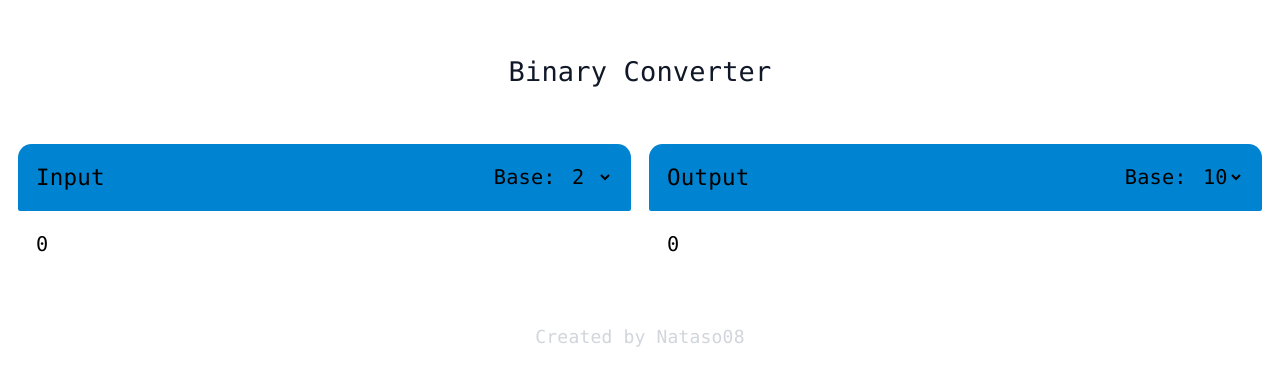
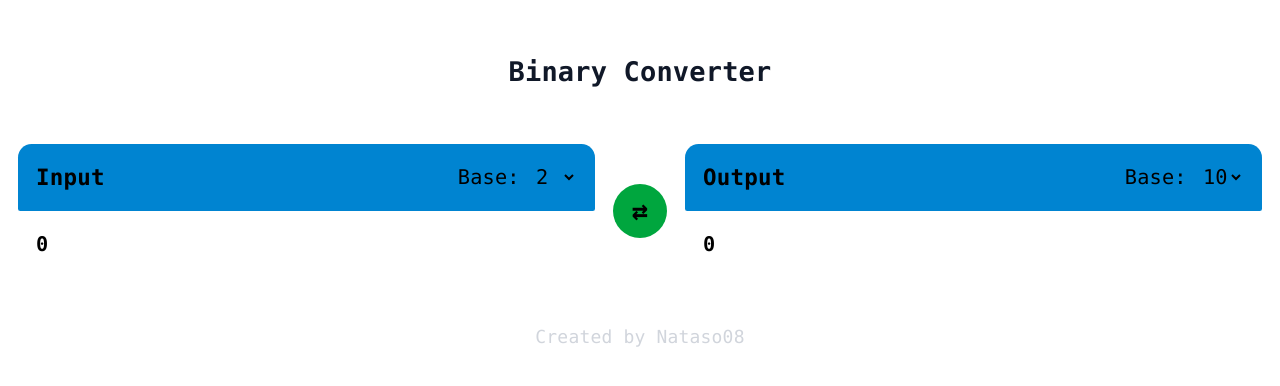
Before and after one commit to Nataso08/BinaryConverter, a React (Vite) app: page / in a window 1280 px wide. Shown: the top 386 px of the page. Built offline with nearby package versions, Linux system fonts and the light colour scheme.

Commit message:
Base swap button

```diff
--- a/src/App.tsx
+++ b/src/App.tsx
@@ -8,19 +8,40 @@ function App() {
   const [startB, setStartB] = useState(2);
   const [finalB, setFinalB] = useState(10);
 
+  function swapBase() {
+    let temp: number = startB;
+    setStartB(finalB);
+    setFinalB(temp);
+  }
+
   return (
     <>
       <div className='font-mono'>
         <div className=''>
-          <h1 className='text-center text-2xl bg-white text-gray-900 p-4 m-8 rounded-xl'>
+          <h1 className='text-center text-2xl bg-white text-gray-900 p-4 m-8 rounded-xl'><b>
             Binary Converter
-          </h1>
+          </b></h1>
         </div>
 
-        <div className="flex flex-row flex-wrap gap-4 m-4">
+        <div className="text-black flex flex-row flex-wrap gap-4 m-4">
           <div className="w-40 flex-1">
             <Card title="Input" value={startN} onValueChange={setStartN} base={startB} onBaseChange={setStartB}></ Card>
           </div>
+
+          <button onClick={swapBase} className="
+            text-2xl
+            bg-green-600
+            flex-none
+            w-12
+            h-12
+            rounded-full
+            self-center
+            hover:bg-green-700
+            hover:scale-120
+            hover:shadow-lg
+            ">
+          <b>⇄</b></button>
+
           <div className="w-40 flex-1">
           <Card title="Output" value={baseToBase(startN, startB, finalB)} onValueChange='' base={finalB} onBaseChange={setFinalB}></ Card>
           </div>
--- a/src/components/Card.tsx
+++ b/src/components/Card.tsx
@@ -22,13 +22,13 @@ function Card(props: any) {
 
     return (
     <div className="">
-        <div className="text-black bg-sky-600 p-4 rounded-t-xl rounded-b-xs flex flex-wrap">
-            <h2 className="text-xl text-left grow">
+        <div className="bg-sky-600 p-4 rounded-t-xl rounded-b-xs flex flex-wrap">
+            <h2 className="text-xl text-left grow"><b>
                 {props.title}
-            </h2>
+            </b></h2>
             <form className="text-lg text-right grow">
                 <label >Base: </label>
-                <select onChange={handleBaseChange} defaultValue={props.base}>
+                <select onChange={handleBaseChange} value={props.base}>
                     {NUMBERS.map((n) => (
                         <option value={n}>{n}</option>
                     ))}
@@ -36,8 +36,8 @@ function Card(props: any) {
             </form>
         </div>
 
-        <div className="text-black bg-white p-4 text-lg rounded-t-xs rounded-b-xl">
-            <input value={props.value} onChange={handleValueChange}/>
+        <div className="bg-white p-4 text-lg rounded-t-xs rounded-b-xl">
+            <b><input value={props.value} onChange={handleValueChange} className="w-full"/></b>
         </div>
     </div>);
 }
```
